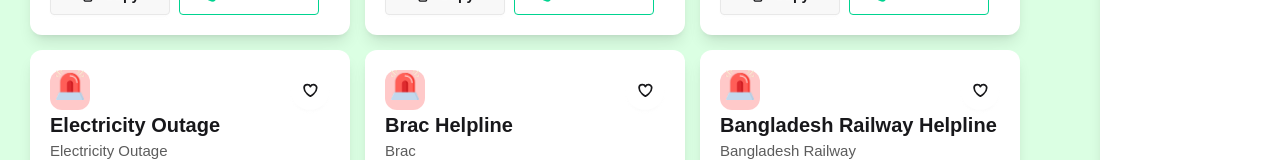
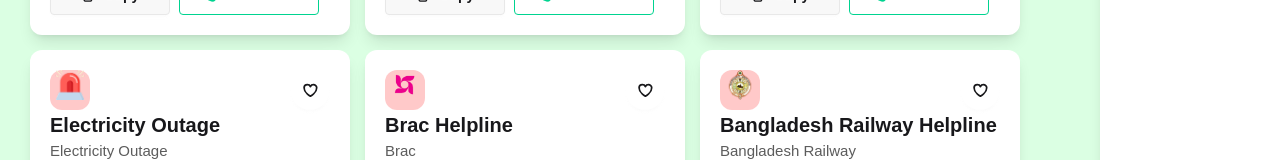
Before and after one commit to MdAbirAshfaq/B12-A5-project5, a plain HTML site: page index.html in a window 1280 px wide. Shown: the part 900-1060 px from the top of the page. Drawn offline with nearby package versions, Linux system fonts and the light colour scheme; a web font is replaced by a local one.

Commit message:
Fixed few bugs & Add readme.md file

```diff
--- a/index.html
+++ b/index.html
@@ -187,7 +187,7 @@
             <div class=" w-[320px] p-5 rounded-[12px] bg-white shadow-lg">
                 <div class="flex justify-between ">
                     <figure class=" bg-red-200 rounded-[12px] w-[40px] h-[40px] flex justify-center">
-                        <img class="w-[30px] h-[30px]" src="Images/emergency.png" alt="">
+                        <img class="w-[30px] h-[30px]" src="Images/brac.png" alt="">
                     </figure>
                     <button onclick="incrementCounter()" id="heart2" class=" btn btn-circle bg-white border-none">
                         <svg xmlns="http://www.w3.org/2000/svg" fill="none" viewBox="0 0 24 24" stroke-width="2.5" stroke="currentColor" class="size-[1.2em]"><path stroke-linecap="round" stroke-linejoin="round" d="M21 8.25c0-2.485-2.099-4.5-4.688-4.5-1.935 0-3.597 1.126-4.312 2.733-.715-1.607-2.377-2.733-4.313-2.733C5.1 3.75 3 5.765 3 8.25c0 7.22 9 12 9 12s9-4.78 9-12Z" /></svg>
@@ -205,7 +205,7 @@
             <div class=" w-[320px] p-5 rounded-[12px] bg-white shadow-lg">
                 <div class="flex justify-between ">
                     <figure class=" bg-red-200 rounded-[12px] w-[40px] h-[40px] flex justify-center">
-                        <img class="w-[30px] h-[30px]" src="Images/emergency.png" alt="">
+                        <img class="w-[30px] h-[30px]" src="Images/Bangladesh-Railway.png" alt="">
                     </figure>
                     <button onclick="incrementCounter()" id="heart2" class=" btn btn-circle bg-white border-none">
                         <svg xmlns="http://www.w3.org/2000/svg" fill="none" viewBox="0 0 24 24" stroke-width="2.5" stroke="currentColor" class="size-[1.2em]"><path stroke-linecap="round" stroke-linejoin="round" d="M21 8.25c0-2.485-2.099-4.5-4.688-4.5-1.935 0-3.597 1.126-4.312 2.733-.715-1.607-2.377-2.733-4.313-2.733C5.1 3.75 3 5.765 3 8.25c0 7.22 9 12 9 12s9-4.78 9-12Z" /></svg>
```
Also changed, not shown: 1 other file.
